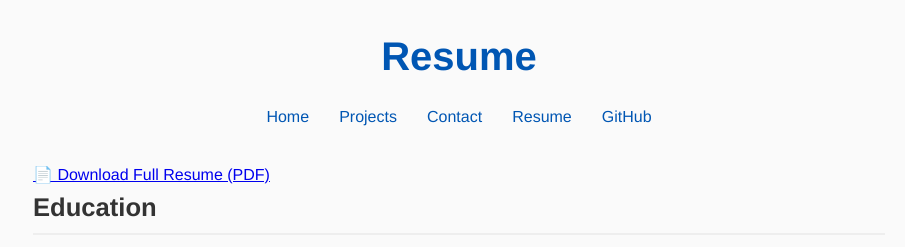
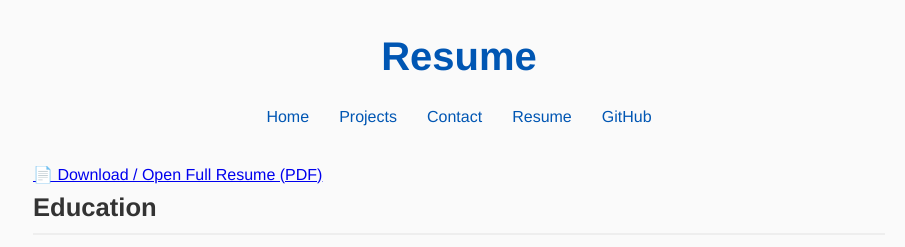
Before and after one commit to Kalberhe/6.C85_lab1_beta_test_portfolio, a plain HTML site: page resume/index.html in a window 1280 px wide. Shown: the top 247 px of the page, without its empty margins (181-1086 px from the left). Drawn offline with Linux system fonts and the light colour scheme.

Commit message:
Add resume PDF

```diff
--- a/resume/index.html
+++ b/resume/index.html
@@ -21,10 +21,10 @@
   <main>
     <!-- 📥 Download/Open link (absolute URL avoids path issues) -->
     <p>
-      <a href="https://kalberhe.github.io/6.C85_lab1_beta_test_portfolio/files/KBG08.pdf"
-         target="_blank" download>
-        📄 Download Full Resume (PDF)
-      </a>
+      <a href="https://kalberhe.github.io/6.C85_lab1_beta_test_portfolio/files/KBG08.pdf" target="_blank">
+  📄 Download / Open Full Resume (PDF)
+</a>
+
     </p>
 
     <!-- Resume content -->
```
